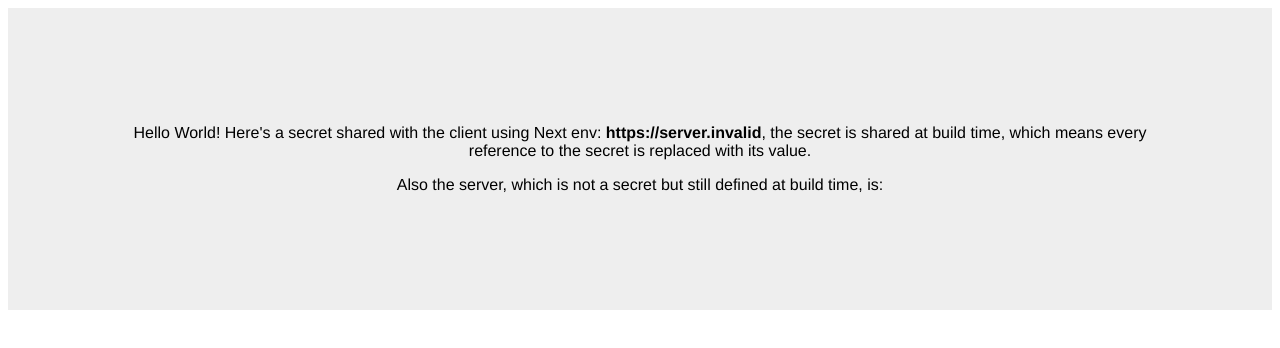
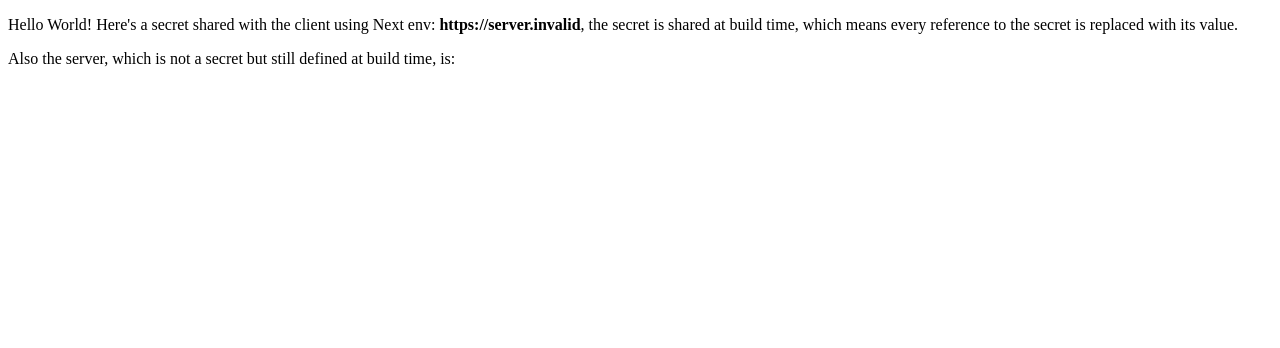
Before and after one commit to jsDotCr/env-test, a Next.js app: page / in a window 1280 px wide. Shown: the top 348 px of the page. Built offline with nearby package versions, Linux system fonts and the light colour scheme; no server answers.

Commit message:
a new branch

```diff
--- a/pages/index.tsx
+++ b/pages/index.tsx
@@ -2,7 +2,7 @@ import React from 'react'
 
 export default function Index () {
   return (
-    <section className="hello">
+    <section className="hi">
       <p>
         Hello World! Here's a secret shared with the client using Next env:{' '}
         <strong>{process.env.SERVER_SECRET}</strong>, the secret is shared at build time,
```
